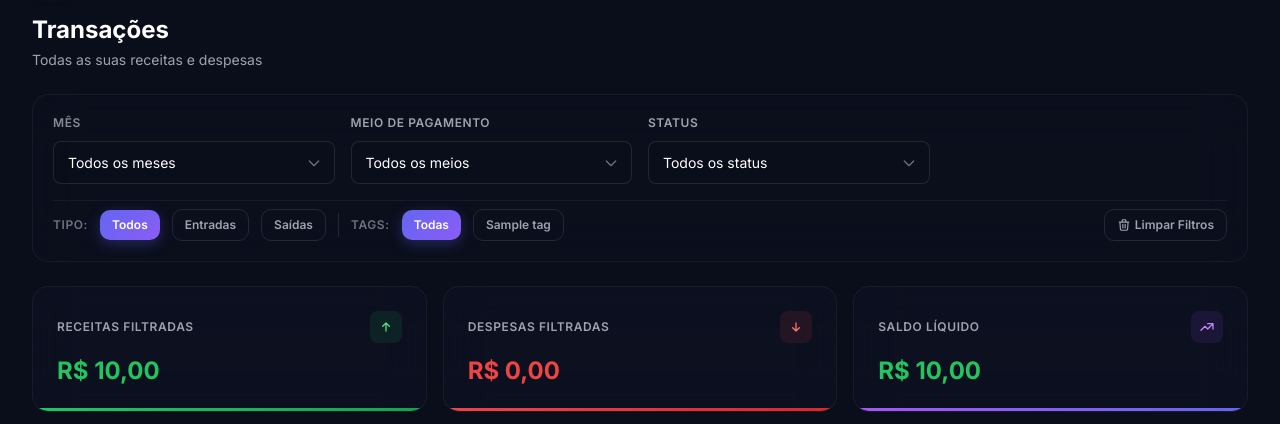
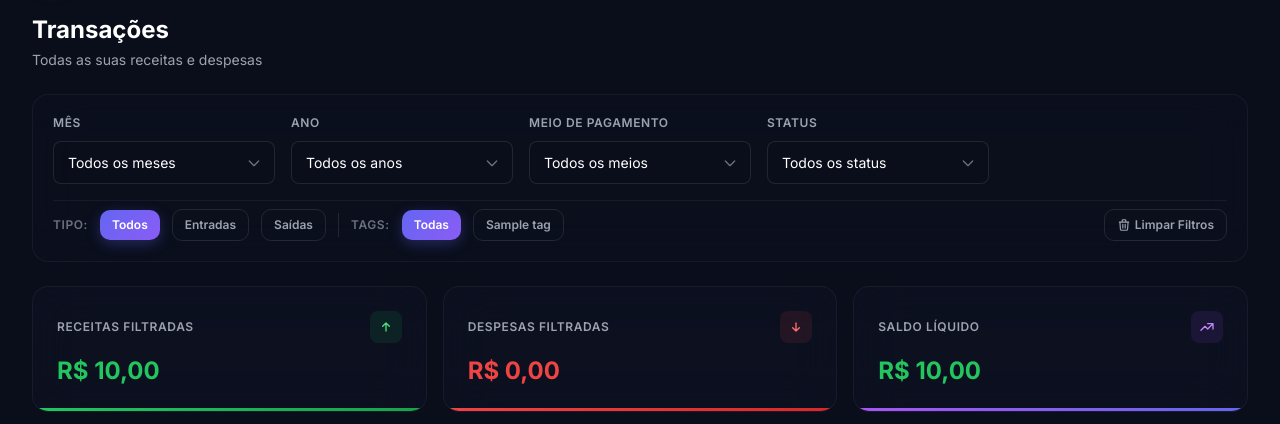
Before and after one commit to BrunoRodri/financas-ia, a Django app: page /transactions/ in a window 1280 px wide. Shown: the part 66-490 px from the top of the page. Run offline with Django 5.2, Linux system fonts and the light colour scheme; tables that the repository leaves empty hold one stand-in row (values such as "Sample post"); some libraries are stand-ins or nearby versions.

Commit message:
feat: adicionar seletores individuais de ano e mês no template parcial de transações

```diff
--- a/templates/partials/transactions_full_content.html
+++ b/templates/partials/transactions_full_content.html
@@ -18,14 +18,25 @@
               id="filter-form"
               class="space-y-4">
 
-            <div class="grid grid-cols-1 sm:grid-cols-2 lg:grid-cols-4 gap-4">
+            <div class="grid grid-cols-1 sm:grid-cols-2 lg:grid-cols-5 gap-4">
                 <!-- Mês -->
                 <div>
-                    <label class="form-label text-xs uppercase tracking-wider text-gray-400 font-semibold animate-pulse" for="filter_month" style="animation-duration: 3s;">Mês</label>
+                    <label class="form-label text-xs uppercase tracking-wider text-gray-400 font-semibold" for="filter_month">Mês</label>
                     <select name="month" id="filter_month" class="form-select mt-1 w-full bg-dark-900/60 border-white/10 rounded-lg text-white">
                         <option value="">Todos os meses</option>
                         {% for m in months_available %}
                             <option value="{{ m.value }}" {% if m.value == current_month %}selected{% endif %}>{{ m.label }}</option>
+                        {% endfor %}
+                    </select>
+                </div>
+
+                <!-- Ano -->
+                <div>
+                    <label class="form-label text-xs uppercase tracking-wider text-gray-400 font-semibold" for="filter_year">Ano</label>
+                    <select name="year" id="filter_year" class="form-select mt-1 w-full bg-dark-900/60 border-white/10 rounded-lg text-white">
+                        <option value="">Todos os anos</option>
+                        {% for y in years_available %}
+                            <option value="{{ y }}" {% if y|stringformat:"d" == current_year %}selected{% endif %}>{{ y }}</option>
                         {% endfor %}
                     </select>
                 </div>
```
